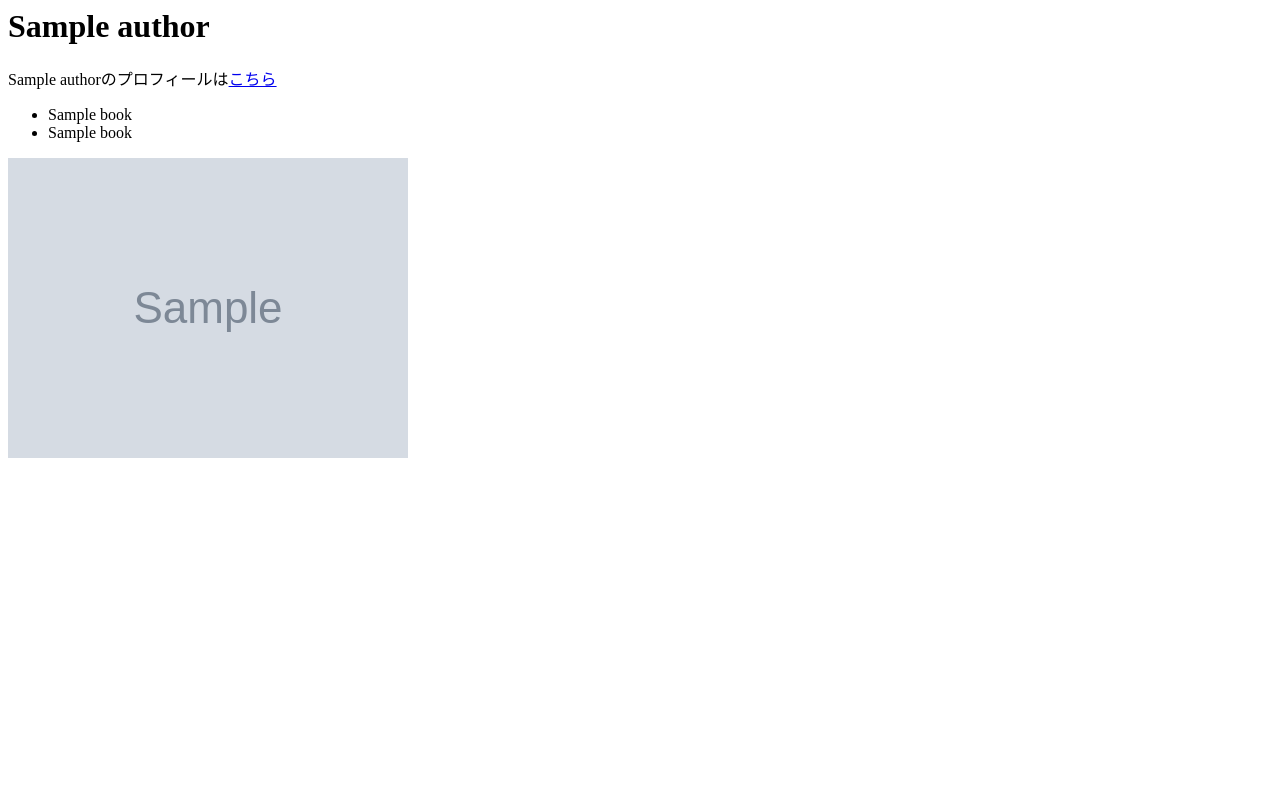
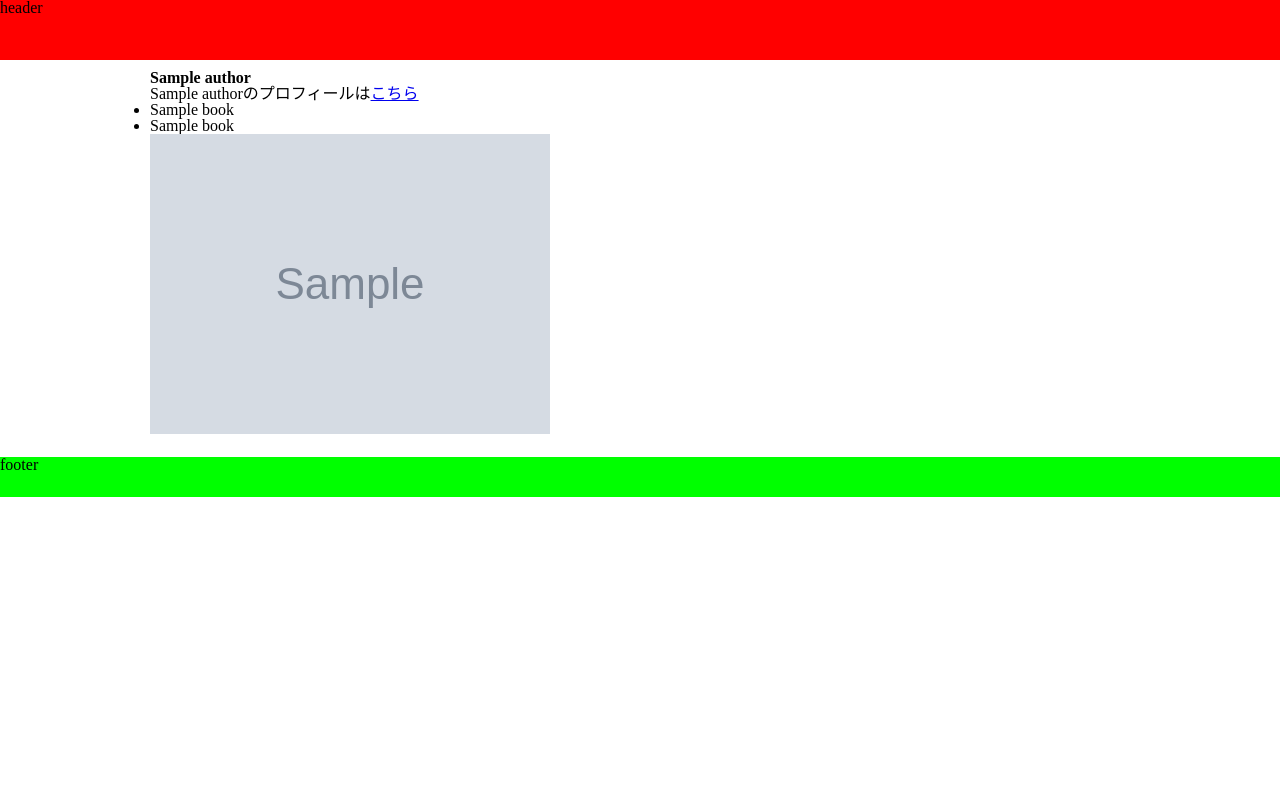
Before and after one commit to nanakenashi/book_search, a Flask app: template src/templates/author.html in a window 1280 px wide. Run offline with Flask 2, Linux system fonts and the light colour scheme; tables that the repository leaves empty hold one stand-in row (values such as "Sample post"); the template is opened without the code that fills it: values that come from a table or form of the project are taken from there, most other values are stand-ins (such as "Sample title", 1, 10 or a date in 2020); grey boxes marked "Sample" are stand-in pictures.

Commit message:
Added stylesheets

```diff
--- /dev/null
+++ b/src/static/css/layout.css
@@ -0,0 +1,24 @@
+@charset "utf-8";
+
+body {
+  margin: 0;
+}
+
+header {
+  height: 60px;
+  width: 100%;
+  background-color: #f00;
+  position: fixed;
+  top: 0px;
+}
+
+main {
+  width: 980px;
+  margin: 20px auto;
+  padding-top: 50px;
+}
+
+footer {
+  background-color: #0f0;
+  height: 40px;
+}
--- /dev/null
+++ b/src/static/css/reset.css
@@ -0,0 +1,104 @@
+@charset "utf-8";
+
+/*
+html5doctor.com Reset Stylesheet
+v1.6.1
+Last Updated: 2010-09-17
+Author: Richard Clark - http://richclarkdesign.com
+Twitter: @rich_clark
+*/
+
+html, body, div, span, object, iframe,
+h1, h2, h3, h4, h5, h6, p, blockquote, pre,
+abbr, address, cite, code,
+del, dfn, em, img, ins, kbd, q, samp,
+small, strong, sub, sup, var,
+b, i,
+dl, dt, dd, ol, ul, li,
+fieldset, form, label, legend,
+table, caption, tbody, tfoot, thead, tr, th, td,
+article, aside, canvas, details, figcaption, figure,
+footer, header, hgroup, menu, nav, section, summary,
+time, mark, audio, video {
+    margin:0;
+    padding:0;
+    border:0;
+    outline:0;
+    font-size:100%;
+    vertical-align:baseline;
+    background:transparent;
+}
+
+body {
+    line-height:1;
+}
+
+article,aside,details,figcaption,figure,
+footer,header,hgroup,menu,nav,section {
+    display:block;
+}
+
+nav ul {
+    list-style:none;
+}
+
+blockquote, q {
+    quotes:none;
+}
+
+blockquote:before, blockquote:after,
+q:before, q:after {
+    content:'';
+    content:none;
+}
+
+a {
+    margin:0;
+    padding:0;
+    font-size:100%;
+    vertical-align:baseline;
+    background:transparent;
+}
+
+/* change colours to suit your needs */
+ins {
+    background-color:#ff9;
+    color:#000;
+    text-decoration:none;
+}
+
+/* change colours to suit your needs */
+mark {
+    background-color:#ff9;
+    color:#000;
+    font-style:italic;
+    font-weight:bold;
+}
+
+del {
+    text-decoration: line-through;
+}
+
+abbr[title], dfn[title] {
+    border-bottom:1px dotted;
+    cursor:help;
+}
+
+table {
+    border-collapse:collapse;
+    border-spacing:0;
+}
+
+/* change border colour to suit your needs */
+hr {
+    display:block;
+    height:1px;
+    border:0;
+    border-top:1px solid #cccccc;
+    margin:1em 0;
+    padding:0;
+}
+
+input, select {
+    vertical-align:middle;
+}
--- a/src/templates/_base.html
+++ b/src/templates/_base.html
@@ -1,11 +1,28 @@
-<html>
+<!DOCTYPE html>
+<html lang="ja">
   <head>
     <title>
       Book Search
     </title>
+    <meta charset="utf-8">
+
+    <link href="{{ url_for('static', filename='css/reset.css') }}" rel="stylesheet">
+    <link href="{{ url_for('static', filename='css/layout.css') }}" rel="stylesheet">
+    {% block css %}
+    {% endblock %}
   </head>
   <body>
-    {% block main_contents %}
-    {% endblock %}
+    <header>
+      header
+    </header>
+
+    <main>
+      {% block main_contents %}
+      {% endblock %}
+    </main>
+
+    <footer>
+      footer
+    </footer>
   </body>
 </html>
```
Also changed, not shown: src/static/css/authors.css (added, +10 -0 lines), src/templates/authors.html (+17 -5 lines), src/static/image/eyecatch.png (added).
